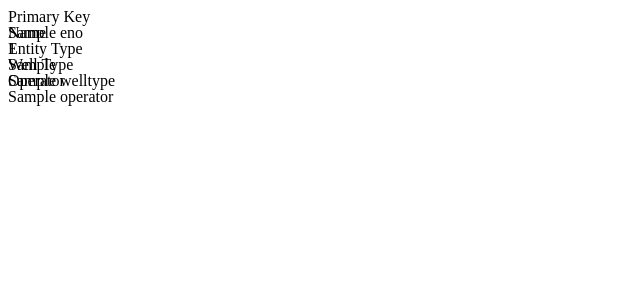
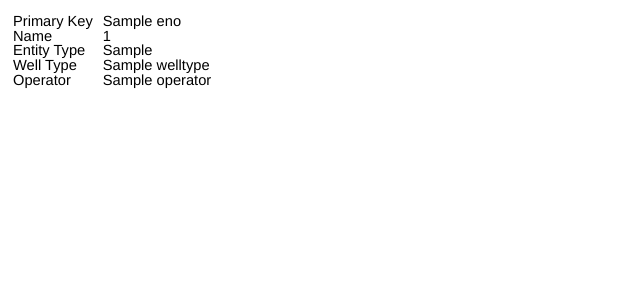
Before and after one commit to comtesacristain/rdis, a Django app: template data_manager/templates/duplicates/duplicate.html in a window 1280 px wide. Shown: the top 300 px of the page, without its empty margins (0-640 px from the left). Run offline with Django 3.2, Linux system fonts and the light colour scheme; the template is opened without the code that fills it: most values are stand-ins (such as "Sample title", 1, 10 or a date in 2020).

Commit message:
Added classes

```diff
--- a/data_manager/templates/duplicates/duplicate.html
+++ b/data_manager/templates/duplicates/duplicate.html
@@ -1,8 +1,8 @@
 {% load staticfiles %}
 
 <link rel="stylesheet" type="text/css" href="{% static 'style.css' %}" />
-<div style="white-space: nowrap;">
-  <div class="table-header">
+<div class="duplicate">
+  <div class="table header">
 	  <div>Primary Key</div>
 	  <div>Name</div>
 	  <div>Entity Type</div>
@@ -10,7 +10,7 @@
 	  <div>Operator</div>
   </div>
   {%for duplicate in duplicate_entities%}
-  <div>
+  <div class="table">
 	  <div>{{duplicate.eno}}</div>
 	  <div>{{duplicate.entityid}}</div>
 	  <div>{{duplicate.entity_type}}</div>
```
